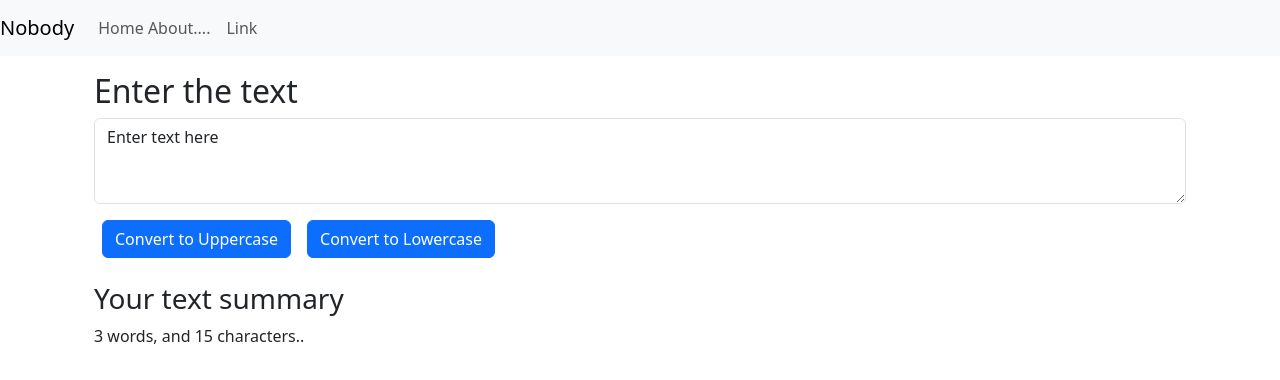
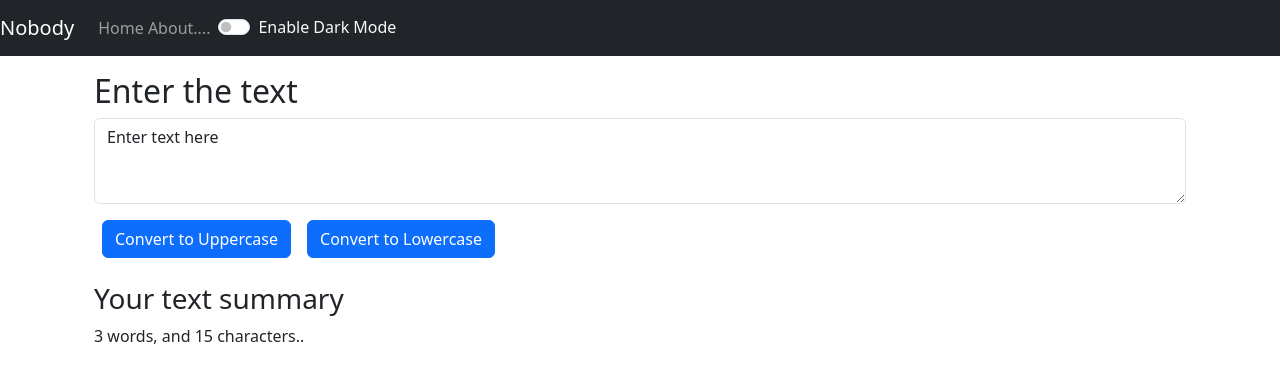
Before and after one commit to nobody-27/React_Playlist, a React (Create React App) app in the folder my-app/: page / in a window 1280 px wide. Shown: the top 380 px of the page. Built offline with nearby package versions, Linux system fonts and the light colour scheme.

Commit message:
add new funation

```diff
--- a/my-app/src/App.js
+++ b/my-app/src/App.js
@@ -2,17 +2,36 @@
 import './App.css';
 import Navbar from './components/Navbar';
 import Textform from './components/Textform';
+import About from './components/About';
+import { useState } from 'react';
 
 let name=".....not found";
 
 function App() {
+  const [mode, setMode] = useState('dark'); //whether dark mode is enabled.
+
+  const toggleMode = () => {
+    if(mode === 'light'){
+      setMode('dark')
+      document.body.style.backgroundColor = 'grey'
+    }
+
+    else{
+        setMode('light')
+        document.body.style.backgroundColor = 'white'
+    }
+
+
+  }
+
   return (
 
   <>
 
-    <Navbar title="Nobody" about_test="About...." />
+    <Navbar title="Nobody" about_test="About...." mode={mode} toggleMode={toggleMode} />
     <div className='container my-3'>
-        <Textform heading="Enter the text" />
+        <Textform heading="Enter the text"  mode={mode}/>
+        {/* <About/> */}
     </div>
 
     </>
--- a/my-app/src/components/About.js
+++ b/my-app/src/components/About.js
@@ -1,9 +1,79 @@
-import React from "react";
+import React, { useState } from "react";
+
 
 export default function About(){
+    const [myStyle , setmyStyle] = useState({
+        color:'black',
+        backgroundColor:'white',
+
+    })
+
+    const [btntxt , setBtnText] = useState("Enable Dark mode")
+
+
+    const toggleStyle = () => {
+        if (myStyle.color == 'black'){
+            setmyStyle({
+                color : 'white',
+                backgroundColor : 'black',
+                border: '2px solid white'
+            })
+            setBtnText("Enable Light mode")
+        }
+        else {
+            setmyStyle({
+                color: 'black',
+                backgroundColor:'white'
+            })
+            setBtnText("Enable Dark mode")
+        }
+    }
+
+
     return (
-        <div>
-
+        <div className="container" style={myStyle}>
+        <h1 className="my-3">About us</h1>
+        <div className="accordion" id="accordionExample" style={myStyle}>
+            <div className="accordion-item">
+                <h2 className="accordion-header">
+                <button className="accordion-button" type="button" data-bs-toggle="collapse" data-bs-target="#collapseOne" aria-expanded="true" aria-controls="collapseOne">
+                    Accordion Item #1
+                </button>
+                </h2>
+                <div id="collapseOne" className="accordion-collapse collapse show"  style={myStyle} data-bs-parent="#accordionExample">
+                <div className="accordion-body">
+                    <strong>This is the first item's accordion body.</strong> It is shown by default, until the collapse plugin adds the appropriate classNameNameNameNamees that we use to style each element. These classNameNameNameNamees control the overall appearance, as well as the showing and hiding via CSS transitions. You can modify any of this with custom CSS or overriding our default variables. It's also worth noting that just about any HTML can go within the <code>.accordion-body</code>, though the transition does limit overflow.
+                </div>
+                </div>
+            </div>
+            <div className="accordion-item">
+                <h2 className="accordion-header">
+                <button className="accordion-button collapsed" style={myStyle} type="button" data-bs-toggle="collapse" data-bs-target="#collapseTwo" aria-expanded="false" aria-controls="collapseTwo">
+                    Accordion Item #2
+                </button>
+                </h2>
+                <div id="collapseTwo" className="accordion-collapse collapse" style={myStyle} data-bs-parent="#accordionExample">
+                <div className="accordion-body">
+                    <strong>This is the second item's accordion body.</strong> It is hidden by default, until the collapse plugin adds the appropriate classNameNameNameNamees that we use to style each element. These classNameNameNameNamees control the overall appearance, as well as the showing and hiding via CSS transitions. You can modify any of this with custom CSS or overriding our default variables. It's also worth noting that just about any HTML can go within the <code>.accordion-body</code>, though the transition does limit overflow.
+                </div>
+                </div>
+            </div>
+            <div className="accordion-item">
+                <h2 className="accordion-header">
+                <button className="accordion-button collapsed" style={myStyle} type="button" data-bs-toggle="collapse" data-bs-target="#collapseThree" aria-expanded="false" aria-controls="collapseThree">
+                    Accordion Item #3
+                </button>
+                </h2>
+                <div id="collapseThree" className="accordion-collapse collapse" style={myStyle} data-bs-parent="#accordionExample">
+                <div className="accordion-body">
+                    <strong>This is the third item's accordion body.</strong> It is hidden by default, until the collapse plugin adds the appropriate classNameNameNameNamees that we use to style each element. These classNameNameNameNamees control the overall appearance, as well as the showing and hiding via CSS transitions. You can modify any of this with custom CSS or overriding our default variables. It's also worth noting that just about any HTML can go within the <code>.accordion-body</code>, though the transition does limit overflow.
+                </div>
+                </div>
+            </div>
+            </div>
+            <div className="container">
+               <button type="button" onClick={toggleStyle} className="btn btn-primary">{btntxt}</button>
+            </div>
 
         </div>
     )
--- a/my-app/src/components/Navbar.js
+++ b/my-app/src/components/Navbar.js
@@ -3,8 +3,7 @@
 
 export default function Navbar(props) {
     return (
-        <div>
-             <nav className="navbar navbar-expand-lg navbar-light bg-light">
+<nav className={`navbar navbar-expand-lg navbar-${props.mode} bg-${props.mode}`}>
   <a className="navbar-brand" href="#">{props.title}</a>
   <button className="navbar-toggler" type="button" data-toggle="collapse" data-target="#navbarSupportedContent" aria-controls="navbarSupportedContent" aria-expanded="false" aria-label="Toggle navigation">
     <span className="navbar-toggler-icon"></span>
@@ -15,14 +14,16 @@
       <li className="nav-item active">
         <a className="nav-link" href="#">Home {props.about_test}</a>
       </li>
-      <li className="nav-item">
-        <a className="nav-link" href="#">Link</a>
-      </li>
+    </ul>
 
-    </ul>
+
+<div className={`form-check form-switch text-${props.mode === "light" ? "dark": 'light'}`}>
+  <input className="form-check-input" onClick={props.toggleMode} type="checkbox" role="switch" id="flexSwitchCheckDefault" />
+  <label className="form-check-label" htmlFor="flexSwitchCheckDefault">Enable Dark Mode</label>
+</div>
 
   </div>
 </nav>
-        </div>
+
     )
 }
```
